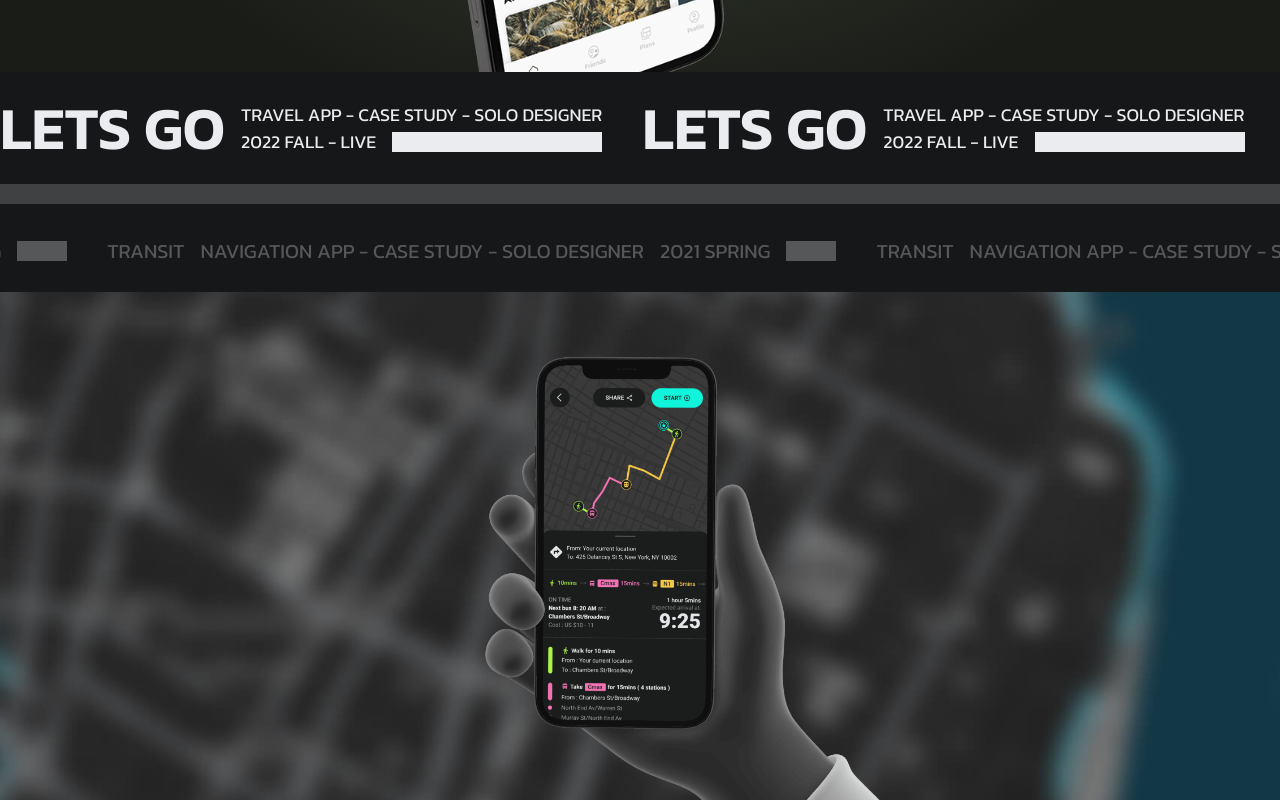
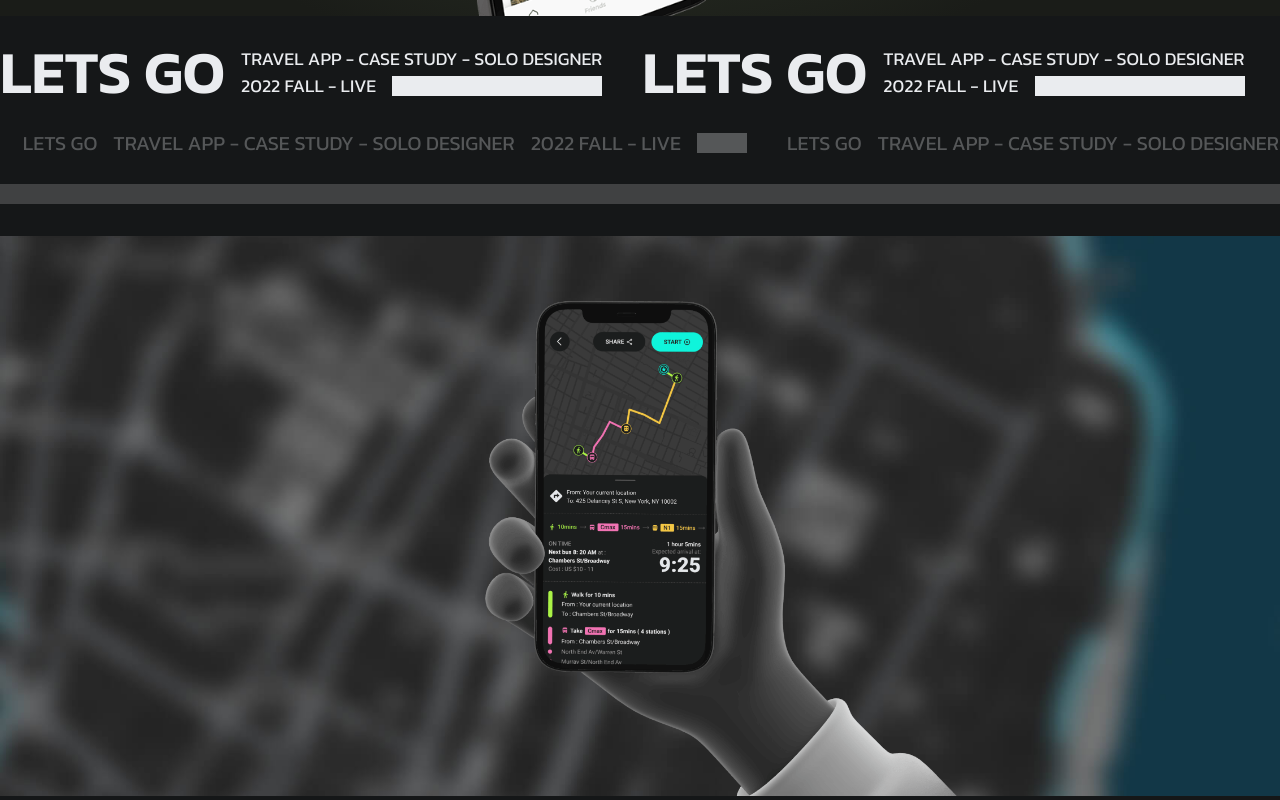
Before and after one commit to MgChak/Portfolio_3.x, a Vue app: page /#/works in a window 1280 px wide. Shown: the part 1360-2160 px from the top of the page. Built offline with nearby package versions, Linux system fonts and the light colour scheme.

Commit message:
Committing local changes before pull

```diff
--- a/src/components/main_pages/works.vue
+++ b/src/components/main_pages/works.vue
@@ -14,14 +14,15 @@
             @pointerover=" handle_card_hover('view_project',$event)"
             >
 
-            <div class="bio_container">
-                <infor_bar :infor_obj="{type:'sub',text: i.text,bio:i.bio,time:i.time}"/>
-            </div>
+
 
             <component class="comp" :is="render_comp(i.comp)"/>
 
             <div class="bio_container">
                 <infor_bar :infor_obj="{type:'main',text: i.text,bio:i.bio,time:i.time}"/>
+            </div>
+            <div class="bio_container">
+                <infor_bar :infor_obj="{type:'sub',text: i.text,bio:i.bio,time:i.time}"/>
             </div>
 
             <div class="breakline"></div>
```
